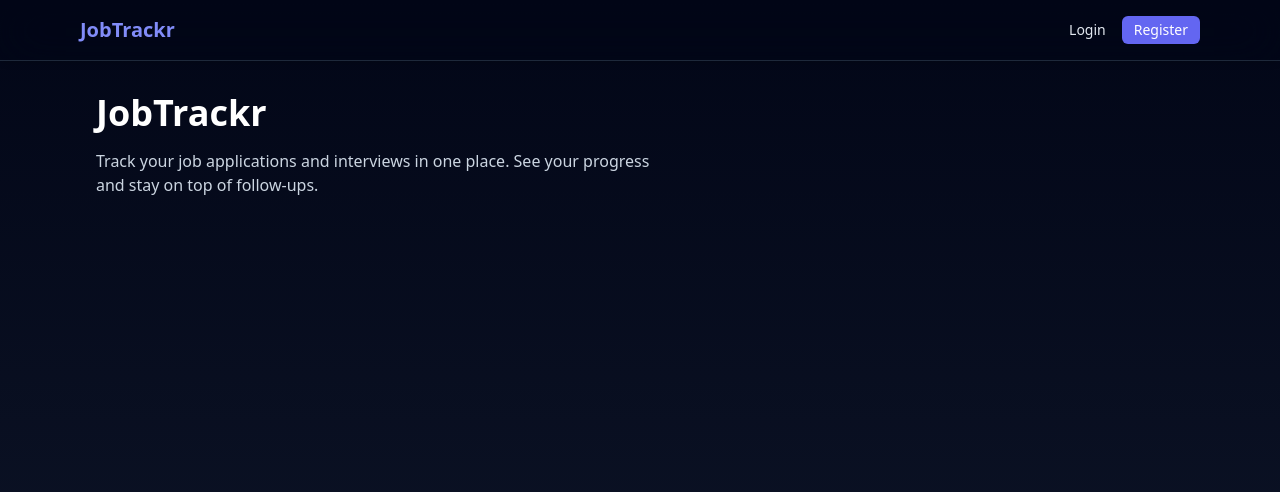
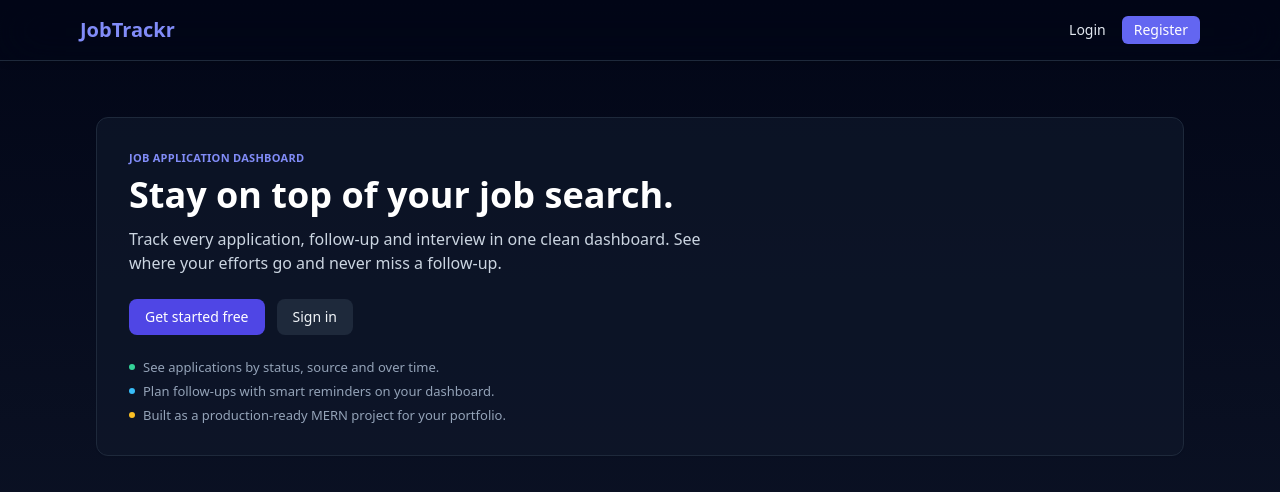
Before and after one commit to Sanjay-Mudela/jobtrackr, a React app in the folder frontend/: page / in a window 1280 px wide. Shown: the top 492 px of the page. Built offline with nearby package versions, Linux system fonts and the light colour scheme; no server answers; the HTML template or start-up script is replaced by a standard one.

Commit message:
style: refine global styles and add landing hero for better UX

```diff
--- a/frontend/src/App.jsx
+++ b/frontend/src/App.jsx
@@ -7,6 +7,7 @@ import EditJob from "./pages/EditJob.jsx";
 import ProtectedRoute from "./components/ProtectedRoute.jsx";
 import { useAuth } from "./context/AuthContext";
 import Button from "./components/ui/Button";
+import Card from "./components/ui/Card";
 
 function App() {
   const { user, logout } = useAuth();
@@ -61,15 +62,73 @@ function App() {
           <Route
             path="/"
             element={
-              <div className="space-y-4">
-                <h1 className="text-4xl font-bold text-white">JobTrackr</h1>
-                <p className="text-slate-300 max-w-xl">
-                  Track your job applications and interviews in one place. See
-                  your progress and stay on top of follow-ups.
-                </p>
-              </div>
+              <section className="py-6">
+                <Card className="p-6 sm:p-8 flex flex-col gap-6">
+                  <div>
+                    <p className="text-[11px] font-semibold uppercase tracking-wide text-indigo-400">
+                      Job application dashboard
+                    </p>
+                    <h1 className="mt-2 text-3xl sm:text-4xl font-bold text-white">
+                      Stay on top of your job search.
+                    </h1>
+                    <p className="mt-3 text-sm sm:text-base text-slate-300 max-w-xl">
+                      Track every application, follow-up and interview in one
+                      clean dashboard. See where your efforts go and never miss
+                      a follow-up.
+                    </p>
+                  </div>
+
+                  <div className="flex flex-wrap items-center gap-3">
+                    {user ? (
+                      <>
+                        <Link to="/dashboard">
+                          <Button variant="primary" size="md">
+                            Go to dashboard
+                          </Button>
+                        </Link>
+                      </>
+                    ) : (
+                      <>
+                        <Link to="/register">
+                          <Button variant="primary" size="md">
+                            Get started free
+                          </Button>
+                        </Link>
+                        <Link to="/login">
+                          <Button variant="secondary" size="md">
+                            Sign in
+                          </Button>
+                        </Link>
+                      </>
+                    )}
+                  </div>
+
+                  <div className="grid gap-2 text-xs text-slate-400 sm:text-[13px]">
+                    <div className="flex items-center gap-2">
+                      <span className="h-1.5 w-1.5 rounded-full bg-emerald-400" />
+                      <span>
+                        See applications by status, source and over time.
+                      </span>
+                    </div>
+                    <div className="flex items-center gap-2">
+                      <span className="h-1.5 w-1.5 rounded-full bg-sky-400" />
+                      <span>
+                        Plan follow-ups with smart reminders on your dashboard.
+                      </span>
+                    </div>
+                    <div className="flex items-center gap-2">
+                      <span className="h-1.5 w-1.5 rounded-full bg-amber-400" />
+                      <span>
+                        Built as a production-ready MERN project for your
+                        portfolio.
+                      </span>
+                    </div>
+                  </div>
+                </Card>
+              </section>
             }
           />
+
           <Route path="/login" element={<Login />} />
           <Route path="/register" element={<Register />} />
 
--- a/frontend/src/index.css
+++ b/frontend/src/index.css
@@ -2,13 +2,20 @@
 @tailwind components;
 @tailwind utilities;
 
+/* Smooth scrolling feels nicer when jumping to sections */
+html {
+  scroll-behavior: smooth;
+}
+
 body {
-  @apply bg-slate-900 text-slate-100;
+  @apply bg-slate-950 text-slate-100;
   font-family: system-ui, -apple-system, BlinkMacSystemFont, "Segoe UI", sans-serif;
 }
 
+/* Shared input style – now also handles disabled state nicely */
 .input-field {
   @apply w-full mt-1 px-3 py-2 rounded-md bg-slate-800 text-slate-100
-         placeholder-slate-400 border border-slate-700
-         focus:outline-none focus:ring-2 focus:ring-indigo-500;
+         placeholder-slate-400 border border-slate-700 text-sm
+         focus:outline-none focus:ring-2 focus:ring-indigo-500
+         disabled:opacity-60 disabled:cursor-not-allowed;
 }
```
